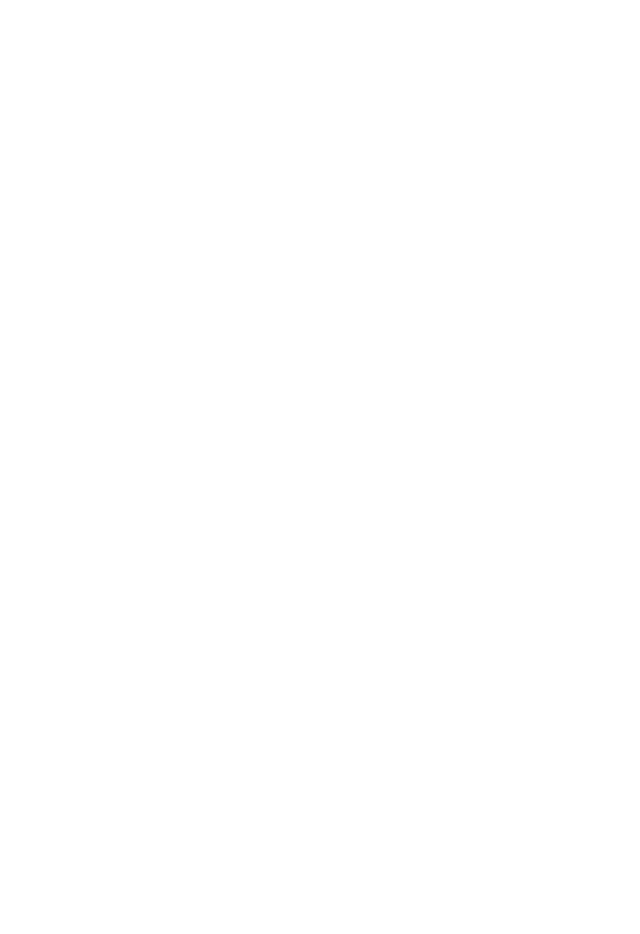
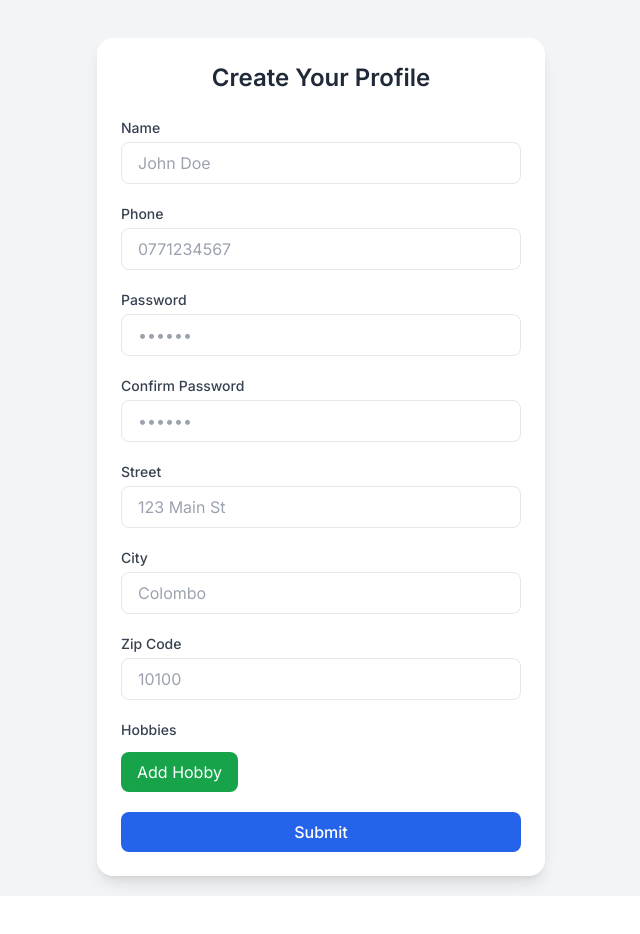
Before and after one commit to aweeshathavishanka/react-hook-form-learning, a Next.js app: page / in a window 1280 px wide. Shown: the part 4432-5366 px from the top of the page, without its empty margins (319-959 px from the left). Before the commit the page ends 4374 px from the top, so only its background shows below. Built offline with nearby package versions, Linux system fonts and the light colour scheme.

Commit message:
Add Nested Array With Validation Zod Form and update Home layout

```diff
--- a/app/page.tsx
+++ b/app/page.tsx
@@ -1,6 +1,7 @@
 import BasicZodForm from "@/components/basic-zod-form";
 import CoreTrio from "@/components/core-trio";
 import MultipleErrorMessage from "@/components/multiple-error-message";
+import NestedArrayWithValidateZodForm from "@/components/nestedArray-with-validation-form";
 import MyForm from "@/components/react-basic-hook-form";
 import SeparateSchemaZodForm from "@/components/separate-schema-zod";
 import UseForm from "@/components/use-form";
@@ -46,6 +47,12 @@ export default function Home() {
           </h1>
           <SeparateSchemaZodForm />
         </div>
+        <div className="bg-gray-100 p-5 rounded-lg">
+          <h1 className="text-indigo-600 font-medium text-3xl">
+            Nested Array With Validation Zod Form
+          </h1>
+          <NestedArrayWithValidateZodForm />
+        </div>
       </div>
     </main>
   );
--- /dev/null
+++ b/components/nestedArray-with-validation-form.tsx
@@ -0,0 +1,193 @@
+// src/components/ZodForm.tsx
+"use client";
+import React, { useState } from "react";
+import { useForm, useFieldArray } from "react-hook-form";
+import { zodResolver } from "@hookform/resolvers/zod";
+import {
+  fullUserProfileSchema,
+  UserProfile,
+} from "../schemas/validation.schema";
+
+export default function NestedArrayWithValidateZodForm() {
+  const {
+    register,
+    handleSubmit,
+    formState: { errors },
+    control,
+  } = useForm<UserProfile>({
+    resolver: zodResolver(fullUserProfileSchema), // Use full schema here
+  });
+
+  const { fields, append, remove } = useFieldArray({
+    control,
+    name: "hobbies", // This is the nested array field
+  });
+
+  const onSubmit = (data: UserProfile) => {
+    console.log("Form Data:", data);
+  };
+
+  return (
+    <div className="max-w-md mx-auto mt-10 p-6 bg-white rounded-2xl shadow-lg">
+      <h2 className="text-2xl font-semibold mb-6 text-center text-gray-800">
+        Create Your Profile
+      </h2>
+      <form onSubmit={handleSubmit(onSubmit)} className="space-y-5">
+        {/* Name */}
+        <div>
+          <label className="block mb-1 text-sm font-medium text-gray-700">
+            Name
+          </label>
+          <input
+            {...register("name")}
+            placeholder="John Doe"
+            className="w-full px-4 py-2 border rounded-lg focus:outline-none focus:ring-2 focus:ring-blue-500"
+          />
+          {errors.name && (
+            <p className="text-red-600 text-sm mt-1">{errors.name.message}</p>
+          )}
+        </div>
+
+        {/* Phone */}
+        <div>
+          <label className="block mb-1 text-sm font-medium text-gray-700">
+            Phone
+          </label>
+          <input
+            {...register("phone")}
+            placeholder="0771234567"
+            className="w-full px-4 py-2 border rounded-lg focus:outline-none focus:ring-2 focus:ring-blue-500"
+          />
+          {errors.phone && (
+            <p className="text-red-600 text-sm mt-1">{errors.phone.message}</p>
+          )}
+        </div>
+
+        {/* Password */}
+        <div>
+          <label className="block mb-1 text-sm font-medium text-gray-700">
+            Password
+          </label>
+          <input
+            type="password"
+            {...register("password")}
+            placeholder="••••••"
+            className="w-full px-4 py-2 border rounded-lg focus:outline-none focus:ring-2 focus:ring-blue-500"
+          />
+          {errors.password && (
+            <p className="text-red-600 text-sm mt-1">
+              {errors.password.message}
+            </p>
+          )}
+        </div>
+
+        {/* Confirm Password */}
+        <div>
+          <label className="block mb-1 text-sm font-medium text-gray-700">
+            Confirm Password
+          </label>
+          <input
+            type="password"
+            {...register("confirmPassword")}
+            placeholder="••••••"
+            className="w-full px-4 py-2 border rounded-lg focus:outline-none focus:ring-2 focus:ring-blue-500"
+          />
+          {errors.confirmPassword && (
+            <p className="text-red-600 text-sm mt-1">
+              {errors.confirmPassword.message}
+            </p>
+          )}
+        </div>
+
+        {/* Address Fields */}
+        <div>
+          <label className="block mb-1 text-sm font-medium text-gray-700">
+            Street
+          </label>
+          <input
+            {...register("address.street")}
+            placeholder="123 Main St"
+            className="w-full px-4 py-2 border rounded-lg focus:outline-none focus:ring-2 focus:ring-blue-500"
+          />
+          {errors.address?.street && (
+            <p className="text-red-600 text-sm mt-1">
+              {errors.address.street?.message}
+            </p>
+          )}
+        </div>
+
+        <div>
+          <label className="block mb-1 text-sm font-medium text-gray-700">
+            City
+          </label>
+          <input
+            {...register("address.city")}
+            placeholder="Colombo"
+            className="w-full px-4 py-2 border rounded-lg focus:outline-none focus:ring-2 focus:ring-blue-500"
+          />
+          {errors.address?.city && (
+            <p className="text-red-600 text-sm mt-1">
+              {errors.address.city?.message}
+            </p>
+          )}
+        </div>
+
+        <div>
+          <label className="block mb-1 text-sm font-medium text-gray-700">
+            Zip Code
+          </label>
+          <input
+            {...register("address.zip")}
+            placeholder="10100"
+            className="w-full px-4 py-2 border rounded-lg focus:outline-none focus:ring-2 focus:ring-blue-500"
+          />
+          {errors.address?.zip && (
+            <p className="text-red-600 text-sm mt-1">
+              {errors.address.zip?.message}
+            </p>
+          )}
+        </div>
+
+        {/* Hobbies (nested array field) */}
+        <div>
+          <label className="block mb-1 text-sm font-medium text-gray-700">
+            Hobbies
+          </label>
+          {fields.map((item, index) => (
+            <div key={item.id} className="flex space-x-2">
+              <input
+                {...register(`hobbies.${index}` as const)}
+                placeholder="Enter hobby"
+                className="w-full px-4 py-2 border rounded-lg focus:outline-none focus:ring-2 focus:ring-blue-500"
+              />
+              <button
+                type="button"
+                onClick={() => remove(index)}
+                className="text-red-600">
+                Remove
+              </button>
+            </div>
+          ))}
+          {errors.hobbies && (
+            <p className="text-red-600 text-sm mt-1">
+              {errors.hobbies.message}
+            </p>
+          )}
+          <button
+            type="button"
+            onClick={() => append("")}
+            className="mt-2 bg-green-600 text-white py-2 px-4 rounded-lg">
+            Add Hobby
+          </button>
+        </div>
+
+        {/* Submit */}
+        <button
+          type="submit"
+          className="w-full bg-blue-600 hover:bg-blue-700 text-white font-medium py-2 rounded-lg transition-colors">
+          Submit
+        </button>
+      </form>
+    </div>
+  );
+}
--- /dev/null
+++ b/schemas/validation.schema.ts
@@ -0,0 +1,51 @@
+import { z } from "zod";
+
+// Password validation schema
+export const passwordSchema = z
+  .string()
+  .min(8, "Password must be at least 8 characters")
+  .regex(/[a-z]/, "Must include a lowercase letter")
+  .regex(/[A-Z]/, "Must include an uppercase letter")
+  .regex(/\d/, "Must include a number")
+  .regex(/[@$!%*?&#]/, "Must include a special character");
+
+// Phone number validation schema (for Sri Lanka)
+export const phoneSchema = z
+  .string()
+  .min(10, "Phone number must be at least 10 digits")
+  .regex(/^(\+94|0)?7\d{8}$/, "Invalid Sri Lankan phone number");
+
+// Address object schema
+export const addressSchema = z.object({
+  street: z.string().min(1, "Street is required"),
+  city: z.string().min(1, "City is required"),
+  zip: z.string().regex(/^\d{5}$/, "Invalid ZIP code"),
+});
+
+// Hobbies (array validation)
+export const hobbiesSchema = z
+  .array(z.string().min(1))
+  .min(1, "At least one hobby is required");
+
+// Full form validation schema with nested array (addresses, hobbies)
+export const userProfileSchema = z
+  .object({
+    name: z.string().min(2, "Name is required"),
+    phone: phoneSchema,
+    password: passwordSchema,
+    confirmPassword: z.string(),
+  })
+  .refine((data) => data.password === data.confirmPassword, {
+    path: ["confirmPassword"],
+    message: "Passwords do not match",
+  });
+
+// Combining schemas (like extend but using merge)
+export const fullUserProfileSchema = userProfileSchema.and(
+  z.object({
+    address: addressSchema, // Optional nested address
+    hobbies: hobbiesSchema, // Hobbies (array of strings)
+  })
+);
+
+export type UserProfile = z.infer<typeof fullUserProfileSchema>;
```
